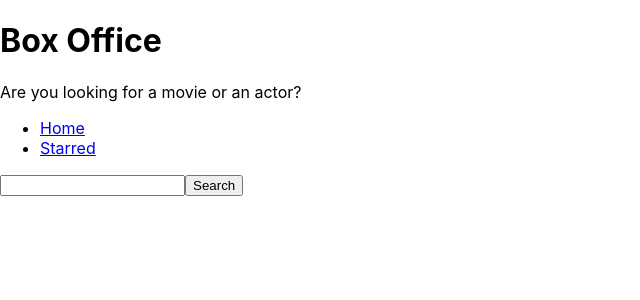
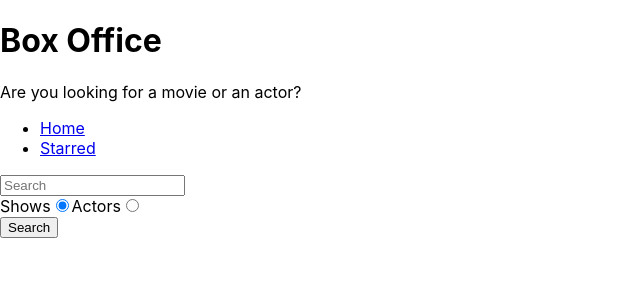
Before and after one commit to ishujain2512/box-office, a React (Create React App) app: page / in a window 1280 px wide. Shown: the top 300 px of the page, without its empty margins (0-640 px from the left). Built offline with nearby package versions, Linux system fonts and the light colour scheme.

Commit message:
added search option

```diff
--- a/src/pages/Home.js
+++ b/src/pages/Home.js
@@ -5,9 +5,11 @@
 const Home = () => {
   const [input, setInput] = useState('');
   const [results, setResults] = useState(null);
+  const [searchOption, setSearchOption] = useState('shows');
+  const isShowsSearch = searchOption === 'shows';
   const onSearch = () => {
     // https://api.tvmaze.com/search/shows?q=girls
-    apiGet(`/search/shows?q=${input}`).then(result => {
+    apiGet(`/search/${searchOption}?q=${input}`).then(result => {
       setResults(result);
     });
   };
@@ -24,24 +26,48 @@
       return <div>No results found</div>;
     }
     if (results && results.length > 0) {
-      return (
-        <div>
-          {results.map(item => (
-            <div key={item.show.id}>{item.show.name}</div>
-          ))}
-        </div>
-      );
+      return results[0].show
+        ? results.map(item => <div key={item.show.id}>{item.show.name}</div>)
+        : results.map(item => (
+            <div key={item.person.id}>{item.person.name}</div>
+          ));
     }
     return null;
+  };
+  const onRadioChange = ev => {
+    setSearchOption(ev.target.value);
   };
   return (
     <MainPageLayout>
       <input
         type="text"
+        placeholder="Search"
         onChange={onInputChange}
         onKeyDown={onKeyDown}
         value={input}
       />
+      <div>
+        <label htmlFor="shows-search">
+          Shows
+          <input
+            id="shows-search"
+            type="radio"
+            value="shows"
+            checked={isShowsSearch}
+            onChange={onRadioChange}
+          />
+        </label>
+        <label htmlFor="actors-search">
+          Actors
+          <input
+            id="actors-search"
+            type="radio"
+            value="people"
+            checked={!isShowsSearch}
+            onChange={onRadioChange}
+          />
+        </label>
+      </div>
       <button type="button" onClick={onSearch}>
         Search
       </button>
```
